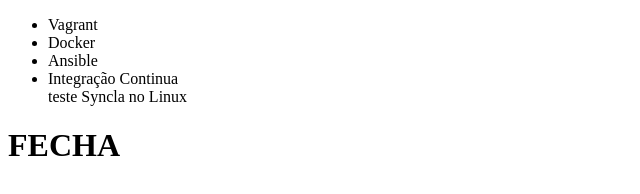
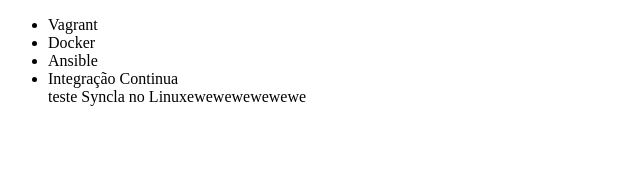
Before and after one commit to blastersanka/alura-git, a plain HTML site: page index.html in a window 1280 px wide. Shown: the whole page, without its empty margins (0-640 px from the left). Drawn offline with Linux system fonts and the light colour scheme.

Commit message:
testando vsc

```diff
--- a/index.html
+++ b/index.html
@@ -11,8 +11,8 @@
         <li>Ansible</li>
         <li>Integração Continua</li>
 
-        teste Syncla no Linux
+        teste Syncla no Linuxewewewewewewe
     </ul>
-    <h1>FECHA</h1>
+    <h1>
 </body>
 </html>
```
